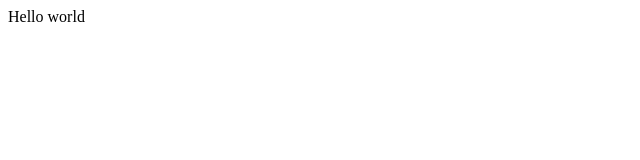
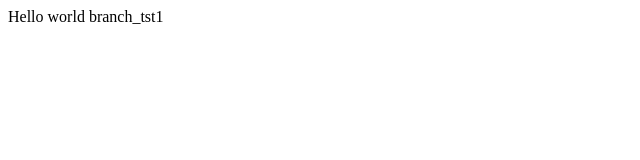
Before and after one commit to batInc/git_tst, a plain HTML site: page index.html in a window 1280 px wide. Shown: the full height of the page, 0-640 px from the left. Drawn offline with Linux system fonts and the light colour scheme.

Commit message:
branch-tst1

```diff
--- a/index.html
+++ b/index.html
@@ -1,5 +1,7 @@
 <!DOCTYPE html>
 <html>
 <head></head>
-<body>Hello world</body>
+<body>
+	Hello world branch_tst1
+</body>
 </html>
```
